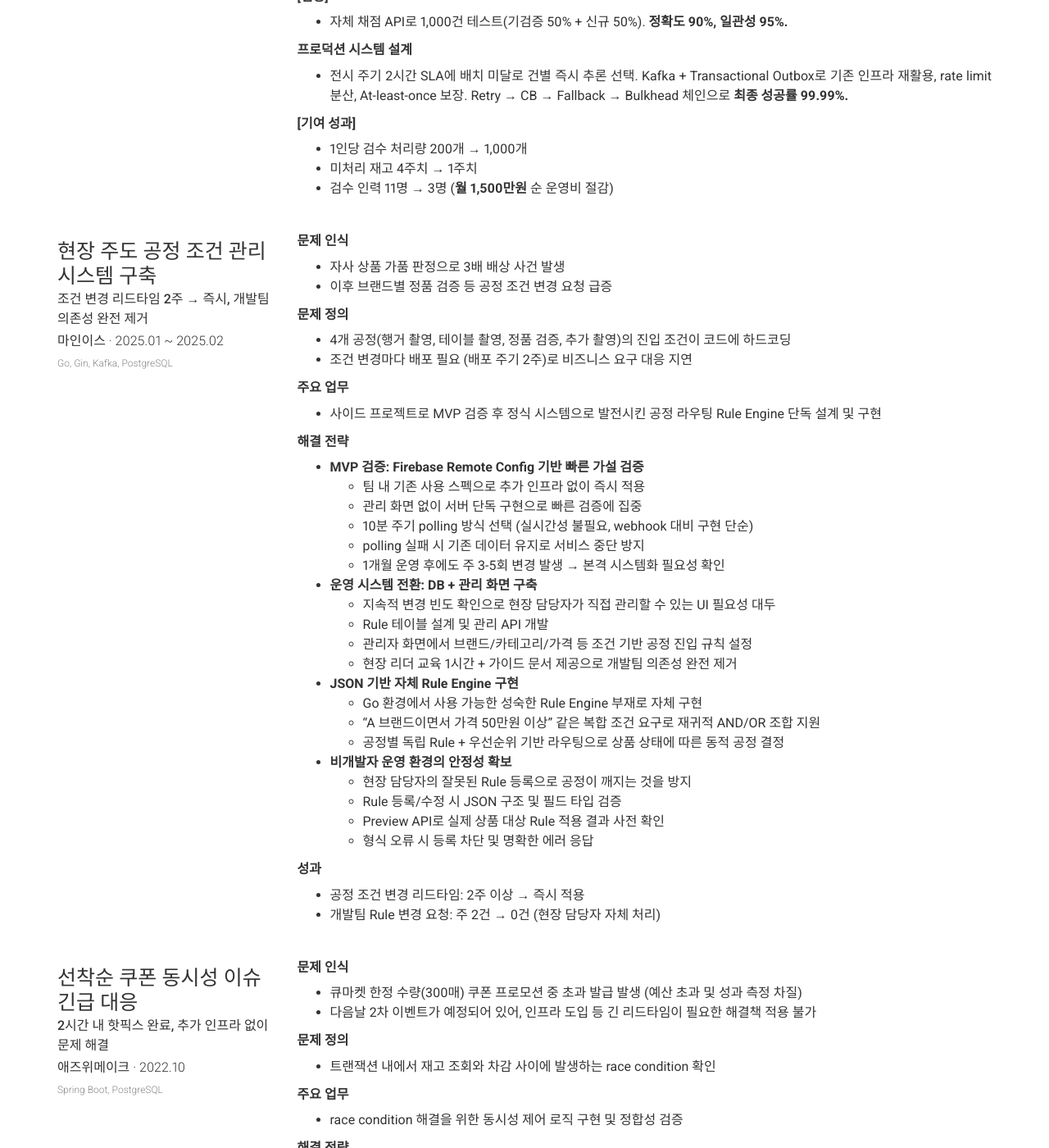
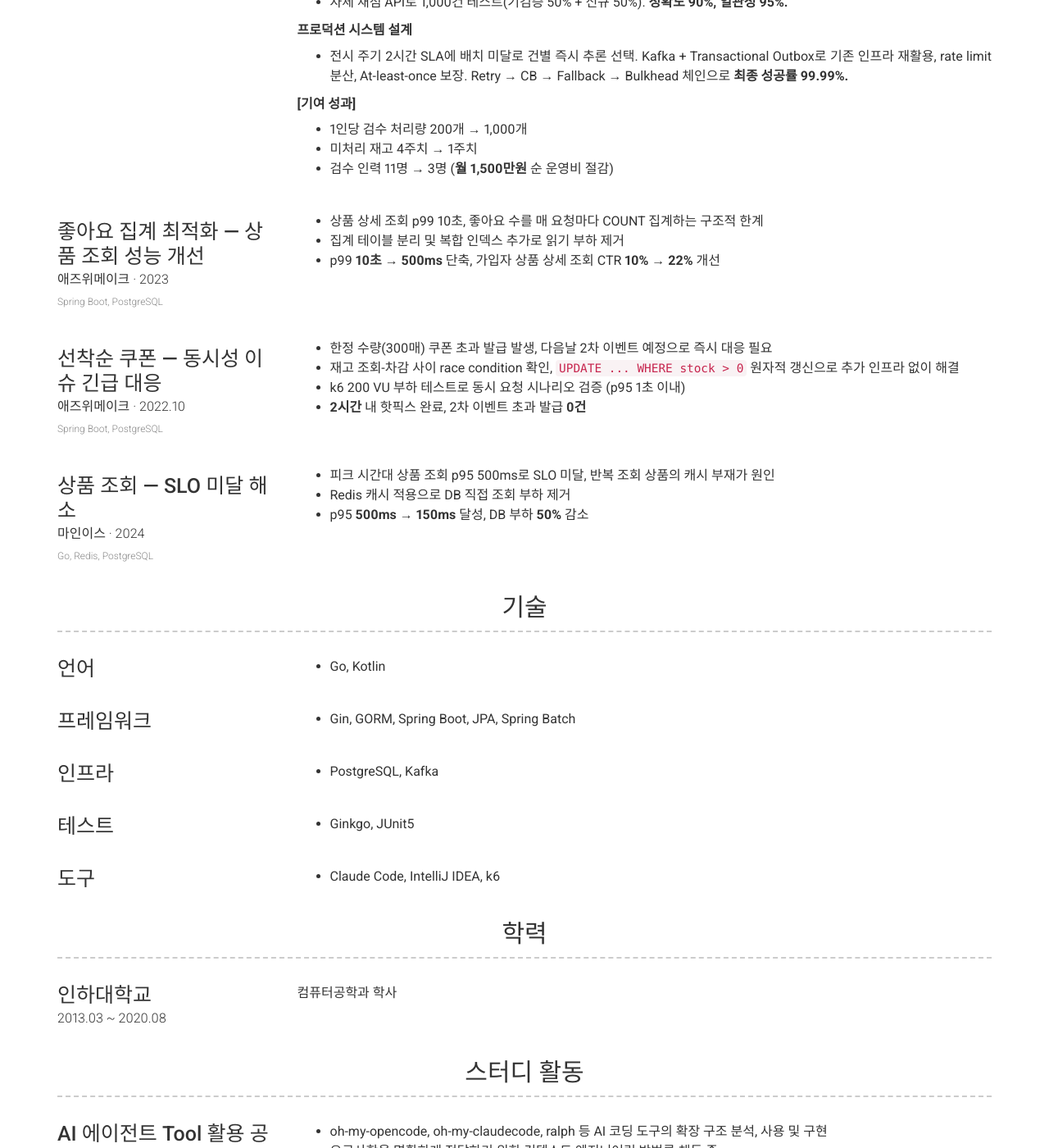
Before and after one commit to toongri/toongri.github.io, a Jekyll site: the page built from index.md, in a window 1280 px wide and 1400 px high, scrolled down 1458 px. Shown: the whole window at 82% size. Built offline with Jekyll 4.4.1, drawn with Linux system fonts in a browser that asks for light colours; nearby versions of some CDN libraries; some of the changed text lies outside the part shown.

Commit message:
docs: 그 외 프로젝트 압축 P.A.R.R. 섹션 추가
- 문제 해결에서 공정 조건 관리, 쿠폰 동시성 상세 서술 제거
- 그 외 프로젝트 섹션 신설 (좋아요 집계, 쿠폰 동시성, Redis 캐시)
- 2페이지 작성 가이드 레퍼런스 문서 추가

```diff
--- a/_config.yml
+++ b/_config.yml
@@ -73,9 +73,8 @@ content:
           - "보는 것"과 "매핑하는 것"을 분리해야 하는 문제로 전환.
 
           **시도 2 — Vision/Text 2단계 파이프라인**
-          - multimodal llm을 통해 사진에서 특징 및 분류 후보를 추출.
+          - multimodal 모델을 통해 사진에서 특징 및 분류 후보를 추출.
           - 추출 결과를 text llm을 통해  few-shot 기반 자사 기준 매핑. 이미지가 아닌 텍스트이기에 few-shot이 정확하게 작동.
-          - 1단계 Vision LLM: 사진에서 특징/후보를 자유 서술. 자사 기준은 요구하지 않고 모델이 잘하는 "보기"에만 집중.
 
           **시도 3 — 동적 few-shot**
           - 정적 few-shot 예시를 수십 개로 늘려봤으나 목표 정확도 90% 미달. 모든 요청에 동일한 대량 예시가 비효율적.
@@ -93,76 +92,30 @@ content:
           - 미처리 재고 4주치 → 1주치
           - 검수 인력 11명 → 3명 (**월 1,500만원** 순 운영비 절감)
       - layout: top-left
-        title: 현장 주도 공정 조건 관리 시스템 구축
-        sub_title: 조건 변경 리드타임 2주 → 즉시, 개발팀 의존성 완전 제거
-        caption: 마인이스 · 2025.01 ~ 2025.02
-        skills: Go, Gin, Kafka, PostgreSQL
+        title: 좋아요 집계 최적화 — 상품 조회 성능 개선
+        caption: 애즈위메이크 · 2023
+        skills: Spring Boot, PostgreSQL
         description: |
-          **문제 인식**
-          - 자사 상품 가품 판정으로 3배 배상 사건 발생
-          - 이후 브랜드별 정품 검증 등 공정 조건 변경 요청 급증
-
-          **문제 정의**
-          - 4개 공정(행거 촬영, 테이블 촬영, 정품 검증, 추가 촬영)의 진입 조건이 코드에 하드코딩
-          - 조건 변경마다 배포 필요 (배포 주기 2주)로 비즈니스 요구 대응 지연
-
-          **주요 업무**
-          - 사이드 프로젝트로 MVP 검증 후 정식 시스템으로 발전시킨 공정 라우팅 Rule Engine 단독 설계 및 구현
-
-          **해결 전략**
-          - **MVP 검증: Firebase Remote Config 기반 빠른 가설 검증**
-            - 팀 내 기존 사용 스펙으로 추가 인프라 없이 즉시 적용
-            - 관리 화면 없이 서버 단독 구현으로 빠른 검증에 집중
-            - 10분 주기 polling 방식 선택 (실시간성 불필요, webhook 대비 구현 단순)
-            - polling 실패 시 기존 데이터 유지로 서비스 중단 방지
-            - 1개월 운영 후에도 주 3-5회 변경 발생 → 본격 시스템화 필요성 확인
-          - **운영 시스템 전환: DB + 관리 화면 구축**
-            - 지속적 변경 빈도 확인으로 현장 담당자가 직접 관리할 수 있는 UI 필요성 대두
-            - Rule 테이블 설계 및 관리 API 개발
-            - 관리자 화면에서 브랜드/카테고리/가격 등 조건 기반 공정 진입 규칙 설정
-            - 현장 리더 교육 1시간 + 가이드 문서 제공으로 개발팀 의존성 완전 제거
-          - **JSON 기반 자체 Rule Engine 구현**
-            - Go 환경에서 사용 가능한 성숙한 Rule Engine 부재로 자체 구현
-            - "A 브랜드이면서 가격 50만원 이상" 같은 복합 조건 요구로 재귀적 AND/OR 조합 지원
-            - 공정별 독립 Rule + 우선순위 기반 라우팅으로 상품 상태에 따른 동적 공정 결정
-          - **비개발자 운영 환경의 안정성 확보**
-            - 현장 담당자의 잘못된 Rule 등록으로 공정이 깨지는 것을 방지
-            - Rule 등록/수정 시 JSON 구조 및 필드 타입 검증
-            - Preview API로 실제 상품 대상 Rule 적용 결과 사전 확인
-            - 형식 오류 시 등록 차단 및 명확한 에러 응답
-
-          **성과**
-          - 공정 조건 변경 리드타임: 2주 이상 → 즉시 적용
-          - 개발팀 Rule 변경 요청: 주 2건 → 0건 (현장 담당자 자체 처리)
+          - 상품 상세 조회 p99 10초, 좋아요 수를 매 요청마다 COUNT 집계하는 구조적 한계
+          - 집계 테이블 분리 및 복합 인덱스 추가로 읽기 부하 제거
+          - p99 **10초 → 500ms** 단축, 가입자 상품 상세 조회 CTR **10% → 22%** 개선
       - layout: top-left
-        title: 선착순 쿠폰 동시성 이슈 긴급 대응
-        sub_title: 2시간 내 핫픽스 완료, 추가 인프라 없이 문제 해결
+        title: 선착순 쿠폰 — 동시성 이슈 긴급 대응
         caption: 애즈위메이크 · 2022.10
         skills: Spring Boot, PostgreSQL
         description: |
-          **문제 인식**
-          - 큐마켓 한정 수량(300매) 쿠폰 프로모션 중 초과 발급 발생 (예산 초과 및 성과 측정 차질)
-          - 다음날 2차 이벤트가 예정되어 있어, 인프라 도입 등 긴 리드타임이 필요한 해결책 적용 불가
-
-          **문제 정의**
-          - 트랜잭션 내에서 재고 조회와 차감 사이에 발생하는 race condition 확인
-
-          **주요 업무**
-          - race condition 해결을 위한 동시성 제어 로직 구현 및 정합성 검증
-
-          **해결 전략**
-          - **원자적 갱신 적용**
-            - Redis 분산락이 DB 부하 감소에 효과적이나, 도입 및 테스트에 24시간 이상 소요될 리스크 존재
-            - 트래픽 규모 고려 시 RDB의 row-level lock으로 처리 가능하다고 판단
-            - 애플리케이션 레벨의 잠금 대신 `UPDATE ... SET stock = stock - 1 WHERE ... AND stock > 0` 쿼리 사용
-            - DB의 원자성을 이용해 별도 락 구현 없이 동시 요청에 대한 순차적 처리 보장
-          - **검증 및 모니터링**
-            - k6 200 VU 부하 테스트로 동시 요청 시나리오 검증 (p95 1초 이내) 후 배포
-            - 재고 소진 시점에 Slack Webhook을 발송하도록 구현 하여 운영팀에 이벤트 종료 상황 공유
-
-          **성과**
-            - 이슈 발생 2시간 내 핫픽스 완료, 다음날 2차 이벤트 초과 발급 0건 방어
-            - 추가 인프라 비용 없이 기존 자원만으로 비즈니스 리스크 해소
+          - 한정 수량(300매) 쿠폰 초과 발급 발생, 다음날 2차 이벤트 예정으로 즉시 대응 필요
+          - 재고 조회-차감 사이 race condition 확인, `UPDATE ... WHERE stock > 0` 원자적 갱신으로 추가 인프라 없이 해결
+          - k6 200 VU 부하 테스트로 동시 요청 시나리오 검증 (p95 1초 이내)
+          - **2시간** 내 핫픽스 완료, 2차 이벤트 초과 발급 **0건**
+      - layout: top-left
+        title: 상품 조회 — SLO 미달 해소
+        caption: 마인이스 · 2024
+        skills: Go, Redis, PostgreSQL
+        description: |
+          - 피크 시간대 상품 조회 p95 500ms로 SLO 미달, 반복 조회 상품의 캐시 부재가 원인
+          - Redis 캐시 적용으로 DB 직접 조회 부하 제거
+          - p95 **500ms → 150ms** 달성, DB 부하 **50%** 감소
 
   - title: 기술
     layout: list
```
Also changed, not shown: reference-page2-other-projects.md (added, +160 -0 lines).
